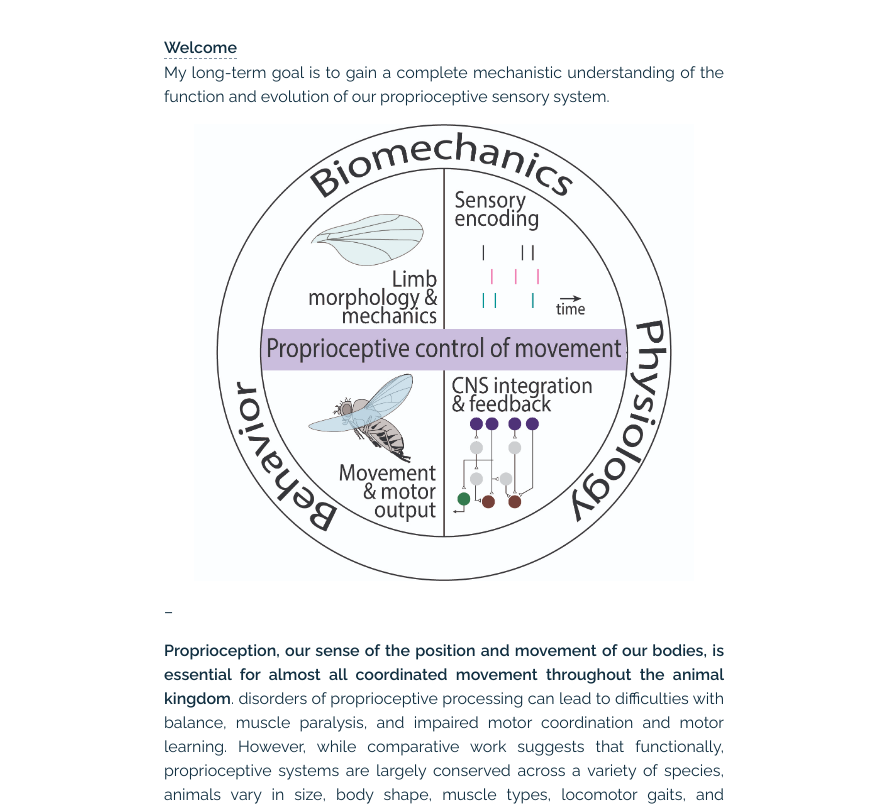
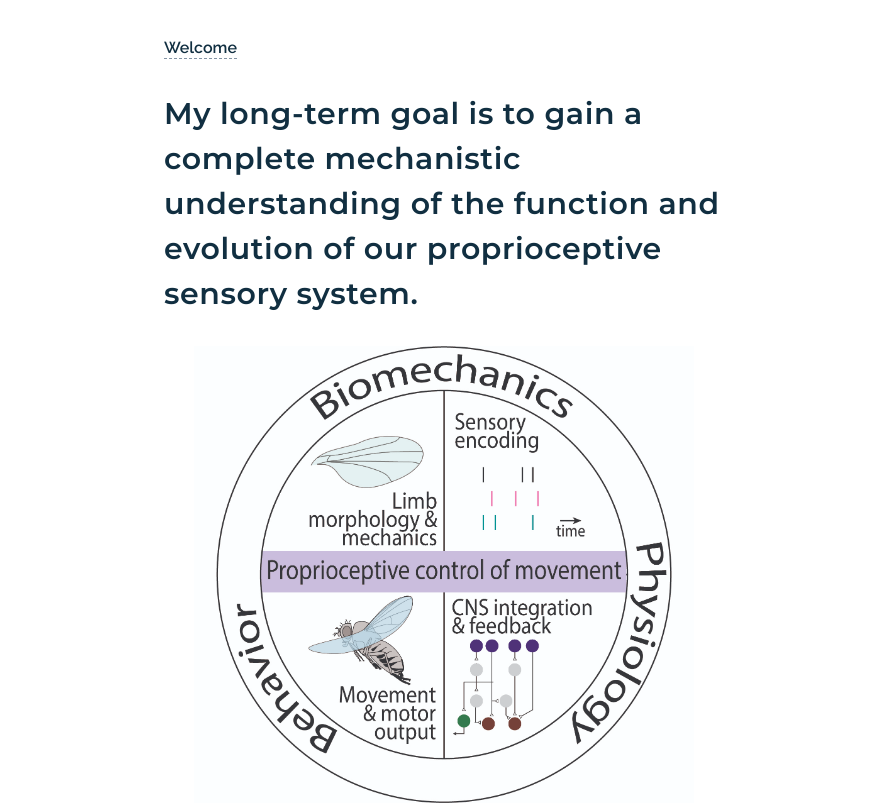
Before and after one commit to sagrawal/sagrawal.github.io, a plain HTML site: page index.html in a window 1280 px wide. Shown: the top 806 px of the page, 388-1280 px from the left. Drawn offline with Linux system fonts and the light colour scheme.

Commit message:
trying to fix landing header

```diff
--- a/index.html
+++ b/index.html
@@ -132,13 +132,12 @@
     <main id="content" class="">
 
 
-<p>My long-term goal is to gain a complete mechanistic understanding of the function and evolution of our proprioceptive sensory system.</p>
+<h2 id="my-long-term-goal-is-to-gain-a-complete-mechanistic-understanding-of-the-function-and-evolution-of-our-proprioceptive-sensory-system">My long-term goal is to gain a complete mechanistic understanding of the function and evolution of our proprioceptive sensory system.</h2>
 
 
   <img src="/images/summary.jpg" style="max-width: 500px; margin: 0 auto" />
   </br>
 
-<p>&ndash;</p>
 <p><strong>Proprioception, our sense of the position and movement of our bodies, is essential for almost all coordinated movement throughout the animal kingdom</strong>. disorders of proprioceptive processing can lead to difficulties with balance, muscle paralysis, and impaired motor coordination and motor learning. However, while comparative work suggests that functionally, proprioceptive systems are largely conserved across a variety of species, animals vary in size, body shape, muscle types, locomotor gaits, and environments, meaning their proprioceptive systems face different challenges. We know little about how such variations impact the function and organization of proprioceptive circuits.</p>
 <p><strong>My research program will characterize the neural computations underlying proprioceptive control of movement.</strong> In particular, I will focus on the function and evolution of the <em>Drosophila</em> proprioceptive system. <em>Drosophila</em> proprioception is analogous in organization and function to that of vertebrates, but more experimentally tractable. Additionally, <em>Drosophila</em> use two different modes of locomoting (flight and walking), which operate via different muscles controlling different limbs moving at different timescales (&lt;30 steps/s vs. 200 wingbeats/s) and likely evolved independently. As a result, even within a single species, I can compare the neural computations underlying proprioceptive encoding in two different sensorimotor systems to understand how variations in motor systems influence proprioceptive function.</p>
 <p>In addition, I will utilize cross-species comparisons of limb shape, circuit organization, and behavior to further extend what I learn in <em>Drosophila</em> to other systems. Such comparative research is critical to generalizing our understanding of proprioceptive encoding beyond examples in a few model systems. <strong>My research is cross-disciplinary</strong>, spanning neurophysiological dissection of neural circuits, systems neuroscience, quantitative behavioral analysis, computational modeling, and evolution.</p>
```
